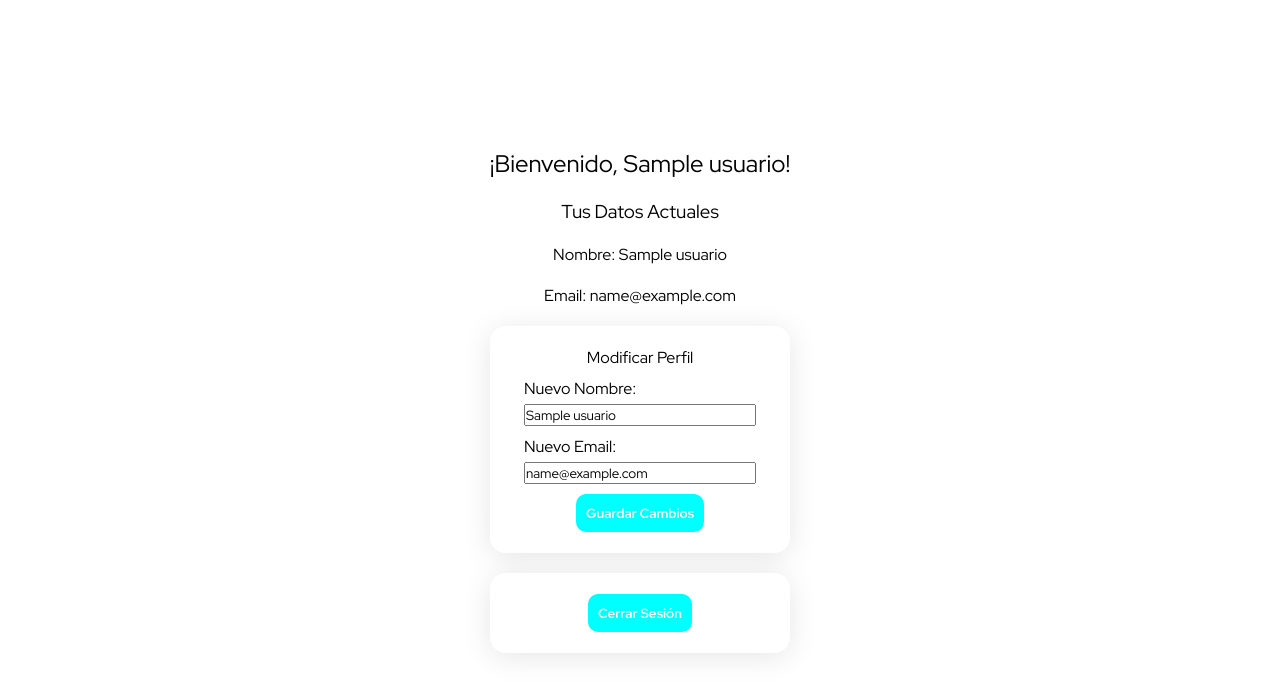
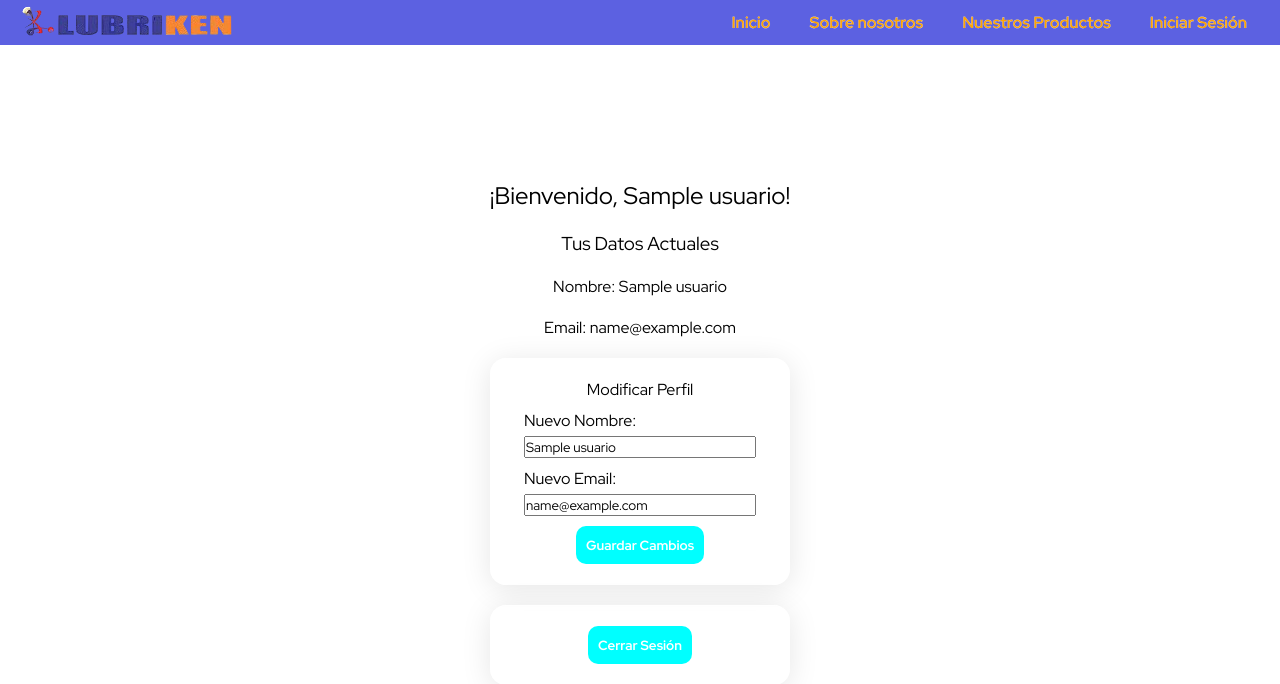
Before and after one commit to JonathanECH/loginPooMejorado, a PHP site: page /dashboard.php in a window 1280 px wide. Shown: the top 684 px of the page. Run offline with PHP 8.4, Linux system fonts and the light colour scheme; the visitor is signed in with stand-in values (Sample User, id 1); tables that the repository leaves empty or names only in its code hold one stand-in row (values such as "Sample post"); style sheets or scripts are compiled from the project's sources; some web fonts are replaced.

Commit message:
perfeccionado el responsive del header

```diff
--- a/src/js/header-component.js
+++ b/src/js/header-component.js
@@ -13,6 +13,15 @@ document.addEventListener("DOMContentLoaded", function () {
     }
     cerrarMenuConAnimacion();
     isActive = false;
+  });
+
+  //EVENTO  DE CAMBIO DE TAMAÑO DE VENTANA
+  window.addEventListener("resize", function () {
+    console.log("resize");
+    if (isActive) {
+      cerrarMenuConAnimacion();
+      isActive = false;
+    }
   });
 
   //FUNCIONES DE CONFIGURACIÓN Y CIERRE DEL MENÚ
--- a/src/styles/css/userMenuHeader.css
+++ b/src/styles/css/userMenuHeader.css
@@ -7,6 +7,7 @@
 }
 
 header {
+  z-index: 1000;
   display: -webkit-box;
   display: -ms-flexbox;
   display: flex;
@@ -84,6 +85,7 @@ header .desktop-menu ul li:hover {
     -webkit-transition: right 0.3s ease-in-out;
     transition: right 0.3s ease-in-out;
     background-color: var(--ternary-color);
+    z-index: 999;
   }
   header #mobile-menu ul {
     display: -webkit-box;
@@ -99,9 +101,14 @@ header .desktop-menu ul li:hover {
     padding-left: 1em;
     padding-bottom: 4em;
     list-style: none;
+    gap: 10px;
   }
   header #mobile-menu ul li {
     font-size: 1.5rem;
+  }
+  header #mobile-menu ul li:hover {
+    background-color: var(--secondary-color);
+    border-radius: 5px;
   }
   header #mobile-menu-btn {
     all: unset;
@@ -127,6 +134,8 @@ header .desktop-menu ul li:hover {
 }
 @media (680px <= width < 800px) {
   header {
+    position: sticky;
+    bottom: 100%;
     width: 100%;
     -webkit-box-pack: justify;
         -ms-flex-pack: justify;
@@ -163,6 +172,8 @@ header .desktop-menu ul li:hover {
 }
 @media (width >= 800px) {
   header {
+    position: sticky;
+    bottom: 100%;
     width: 100%;
     -webkit-box-pack: justify;
         -ms-flex-pack: justify;
--- a/src/styles/scss/userMenuHeader.scss
+++ b/src/styles/scss/userMenuHeader.scss
@@ -1,6 +1,7 @@
 @import "globalVariables";
 
 header {
+  z-index: 1000;
   display: flex;
   background-color: var(--ternary-color);
   img {
@@ -71,10 +72,16 @@ header {
           bottom: 4em;
         }
         list-style: none;
+        gap: 10px;
         li {
           font-size: 1.5rem;
+          &:hover {
+            background-color: var(--secondary-color);
+            border-radius: 5px;
+          }
         }
       }
+      z-index: 999;
     }
     #mobile-menu-btn {
       all: unset;
@@ -95,6 +102,8 @@ header {
 }
 @media (680px <= width < 800px) {
   header {
+    position: sticky;
+    bottom: 100%;
     width: 100%;
     justify-content: space-between;
     padding: {
@@ -126,6 +135,8 @@ header {
 }
 @media (width >= 800px) {
   header {
+    position: sticky;
+    bottom: 100%;
     width: 100%;
     justify-content: space-between;
     padding: {
--- a/src/views/dashboard.php
+++ b/src/views/dashboard.php
@@ -40,12 +40,32 @@ if (isset($_SESSION['update_error'])) {
   <meta name="viewport" content="width=device-width, initial-scale=1.0" />
   <link rel="stylesheet" href="../styles/css/globalStyles.css" />
   <link rel="stylesheet" href="../styles/css/formDefaultStyles.css" />
+  <link rel="stylesheet" href="../styles/css/userMenuHeader.css">
   <title>Dashboard</title>
 </head>
 
 <body>
+  <header>
+    <img src="../images/lubriken-log-o-type.png" alt="logotype" />
+    <nav class="desktop-menu">
+      <ul>
+        <li>Inicio</li>
+        <li>Sobre nosotros</li>
+        <li>Nuestros Productos</li>
+        <li>Iniciar Sesión</li>
+      </ul>
+    </nav>
+    <nav id="mobile-menu">
+      <ul>
+        <li>Inicio</li>
+        <li>Sobre nosotros</li>
+        <li>Nuestros Productos</li>
+        <li>Iniciar Sesión</li>
+      </ul>
+    </nav>
+    <button id="mobile-menu-btn">☰</button>
+  </header>
   <h2>¡Bienvenido, <?php echo $nombre_actual; ?>!</h2>
-
   <h3>Tus Datos Actuales</h3>
   <p>Nombre: <?php echo $nombre_actual; ?></p>
   <p>Email: <?php echo $email_actual; ?></p>
@@ -66,6 +86,8 @@ if (isset($_SESSION['update_error'])) {
   </form>
   <form action="../php/services/logoff.php" method="post">
     <button type="submit">Cerrar Sesión</button>
+  </form>
+  <script src="../js/header-component.js"></script>
 </body>
 
 </html>
```
